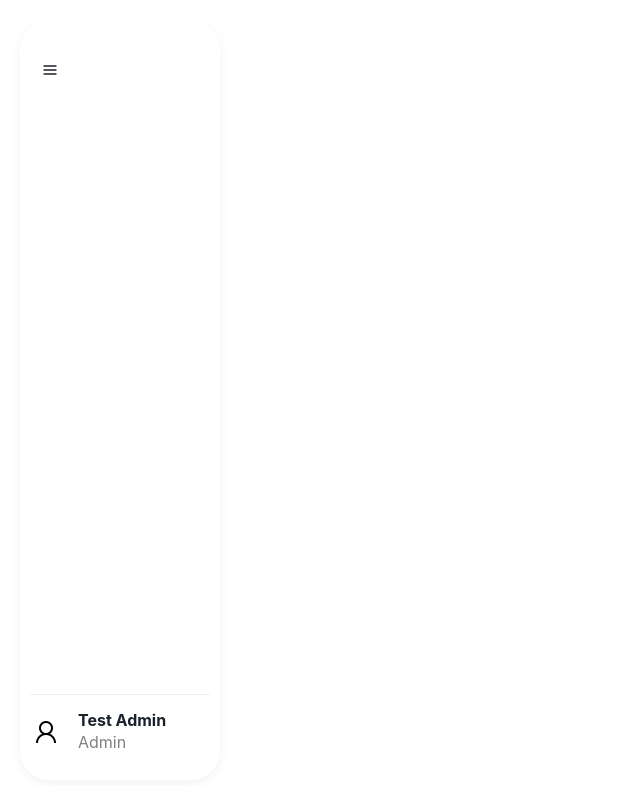
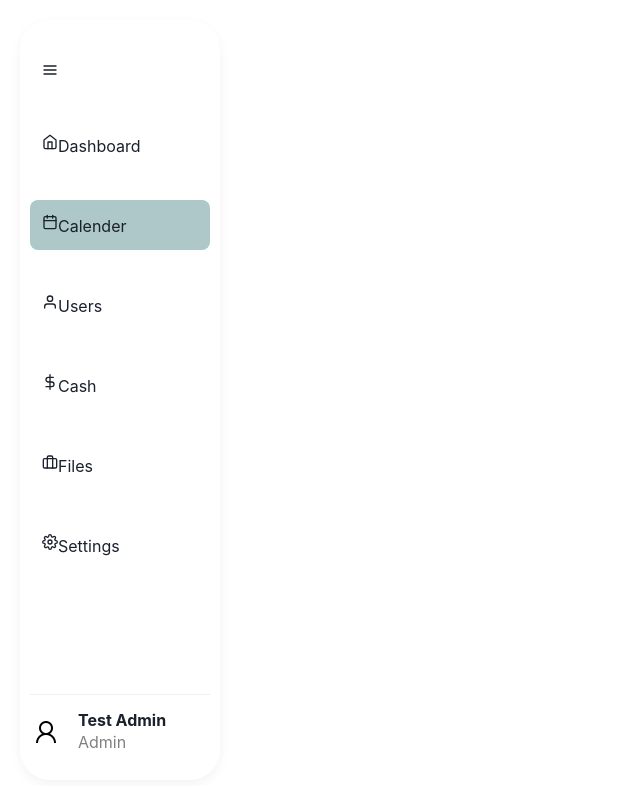
Before and after one commit to AT0M1CK/React-Admin-Dashboard, a React (Create React App) app in the folder admin-dashboard/: page / in a window 1280 px wide. Shown: the top 786 px of the page, without its empty margins (0-640 px from the left). Built offline with nearby package versions, Linux system fonts and the light colour scheme.

Commit message:
refactor: Added NavItems to Sidebar

```diff
--- /dev/null
+++ b/admin-dashboard/src/components/NavItem.js
@@ -0,0 +1,40 @@
+import React from "react";
+import {
+  Flex,
+  Text,
+  Icon,
+  Link,
+  Menu,
+  MenuButton,
+  MenuList,
+} from "@chakra-ui/react";
+
+const NavItem = (props) => {
+  return (
+    <Flex
+      mt={30}
+      flexDir="column"
+      w="100%"
+      alignItems={props.navSize === "small" ? "center" : "flex-start"}
+    >
+      <Menu placement="right">
+        <Link
+          backgroundColor={props.active && "#AEC8CA"}
+          p={3}
+          borderRadius={8}
+          _hover={{ textDecor: "none", backgroundColor: "#AEC8CA" }}
+          w={props.navSize === "large" && "100%"}
+        >
+          <MenuButton>
+            <Flex>
+              <Icon as={props.icon} />
+              <Text>{props.title}</Text>
+            </Flex>
+          </MenuButton>
+        </Link>
+      </Menu>
+    </Flex>
+  );
+};
+
+export default NavItem;
--- a/admin-dashboard/src/components/SideBar.js
+++ b/admin-dashboard/src/components/SideBar.js
@@ -6,8 +6,17 @@ import {
   IconButton,
   Text,
 } from "@chakra-ui/react";
-import { FiMenu } from "react-icons/fi";
+import {
+  FiMenu,
+  FiHome,
+  FiCalendar,
+  FiUser,
+  FiDollarSign,
+  FiBriefcase,
+  FiSettings,
+} from "react-icons/fi";
 import React, { useState } from "react";
+import NavItem from "./NavItem";
 
 const SideBar = () => {
   const [navSize, setNavSize] = useState("large");
@@ -39,6 +48,12 @@ const SideBar = () => {
             else setNavSize("small");
           }}
         />
+        <NavItem navSize={navSize} icon={FiHome} title="Dashboard" />
+        <NavItem navSize={navSize} icon={FiCalendar} title="Calender" active />
+        <NavItem navSize={navSize} icon={FiUser} title="Users" />
+        <NavItem navSize={navSize} icon={FiDollarSign} title="Cash" />
+        <NavItem navSize={navSize} icon={FiBriefcase} title="Files" />
+        <NavItem navSize={navSize} icon={FiSettings} title="Settings" />
       </Flex>
 
       <Flex
```
Also changed, not shown: admin-dashboard/src/components/MainGrid.js (deleted).
